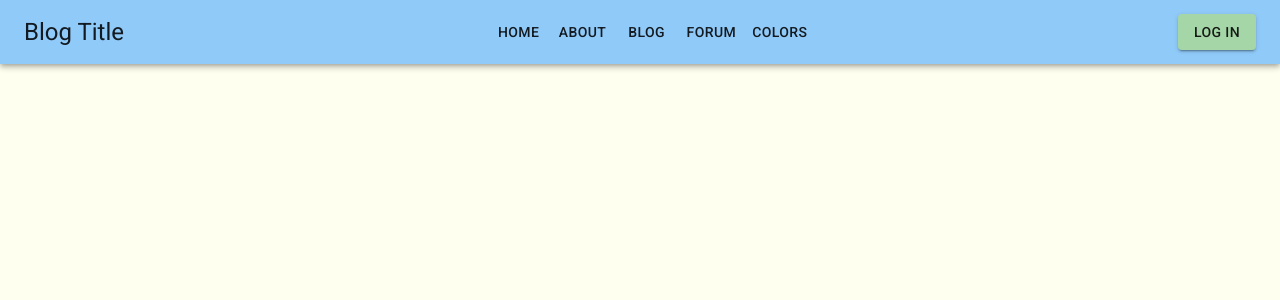
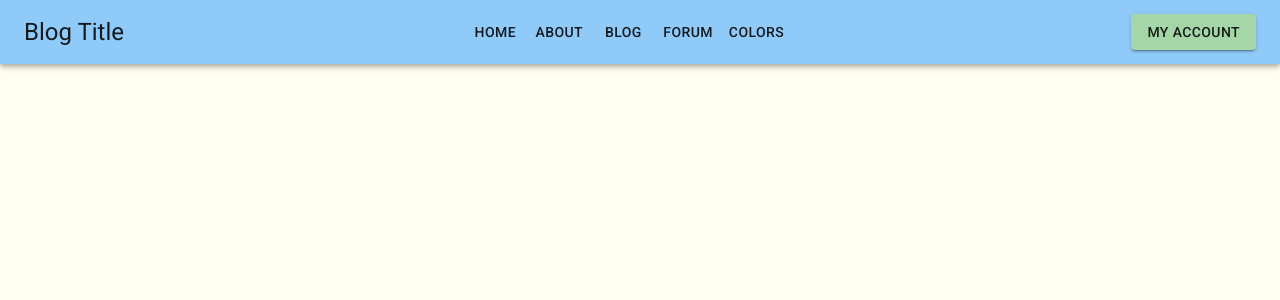
Before and after one commit to myanhtle/Influencer-Blog, a React (Create React App) app: page / in a window 1280 px wide. Shown: the top 300 px of the page. Built offline with nearby package versions, Linux system fonts and the light colour scheme; no server answers; sample sign-in values are in the browser's storage.

Commit message:
created basic account page with logut button

```diff
--- a/src/App.js
+++ b/src/App.js
@@ -13,6 +13,7 @@ import ColorExamples from "./components/ColorExamples";
 import DataForm from "./components/dataForm";
 import LoginPage from "./components/LoginPage";
 import { UserContext } from "./contexts/UserContext";
+import AccountPage from "./components/AccountPage"
 
 function App() {
   const { setUser } = useContext(UserContext);
@@ -32,6 +33,7 @@ function App() {
         <Route path="/dataform" component={DataForm} />
         <Route path="/login" component={LoginPage} />
         <Route path="/color-examples" component={ColorExamples} />
+        <Route path="/account" component={AccountPage} />
         <Route component={ErrorPage} />
       </Switch>
     </BrowserRouter>
--- /dev/null
+++ b/src/components/AccountPage.js
@@ -0,0 +1,21 @@
+import {Card, Button, Typography} from "@material-ui/core"
+import {useContext} from "react"
+import {UserContext} from "../contexts/UserContext"
+import firebase from "../configs/firebase"
+import {useHistory} from "react-router-dom"
+
+function AccountPage () {
+  const {username, email, isAdmin, isLoggedIn} = useContext(UserContext)
+  const history = useHistory();
+
+  if (!isLoggedIn) history.push("/login")
+
+  return (<Card style={{width: "25vw", padding: "1rem", margin: "auto", marginTop: "1rem"}}>
+    <Typography variant="h6">Hello, {username}!</Typography>
+    <Typography>Email: {email}</Typography>
+    <Typography>{isAdmin? "Admin" : "User"}</Typography>
+    <Button variant="outlined" onClick={() => firebase.auth().signOut()}>Log Out</Button>
+  </Card>)
+}
+
+export default AccountPage;
--- a/src/components/LoginPage.js
+++ b/src/components/LoginPage.js
@@ -2,6 +2,9 @@ import { TextField, Button, Card, Typography } from "@material-ui/core";
 import { useState } from "react";
 import { useLoginStyles } from "../styles/loginStyles";
 import { login, signup } from "../utils/loginUtils";
+import {useContext} from "react"
+import {UserContext} from "../contexts/UserContext"
+import {useHistory} from "react-router-dom"
 
 function LoginPage() {
   const [signUpActive, setSignUpActive] = useState(false);
@@ -10,6 +13,8 @@ function LoginPage() {
   const [password, setPassword] = useState("");
   const [confirmPassword, setConfirmPassword] = useState("");
   const classes = useLoginStyles();
+  const {isLoggedIn} = useContext(UserContext)
+  const history = useHistory();
 
   const handleSubmit = (e) => {
     e.preventDefault();
@@ -28,6 +33,7 @@ function LoginPage() {
     }
   };
 
+  if (isLoggedIn) history.push("/account")
   return (
     <Card className={classes.loginCard}>
       <Typography variant="h6">
--- a/src/components/NavBar.js
+++ b/src/components/NavBar.js
@@ -1,8 +1,12 @@
 import { AppBar, Toolbar, Typography, Button } from "@material-ui/core";
 import { useHistory } from "react-router-dom";
+import { useContext } from "react"
+import {UserContext} from "../contexts/UserContext"
 
 function NavBar() {
   const history = useHistory();
+  const {isLoggedIn} = useContext(UserContext);
+
   return (
     <AppBar position="static">
       <Toolbar style={{ display: "flex", justifyContent: "space-between" }}>
@@ -17,11 +21,11 @@ function NavBar() {
           </Button>
         </div>
         <Button
-          onClick={() => history.push("/login")}
+          onClick={() => history.push(isLoggedIn? "/account" : "/login")}
           variant="contained"
           color="secondary"
         >
-          Log In
+          {isLoggedIn? "My Account" : "Log In"}
         </Button>
       </Toolbar>
     </AppBar>
```
